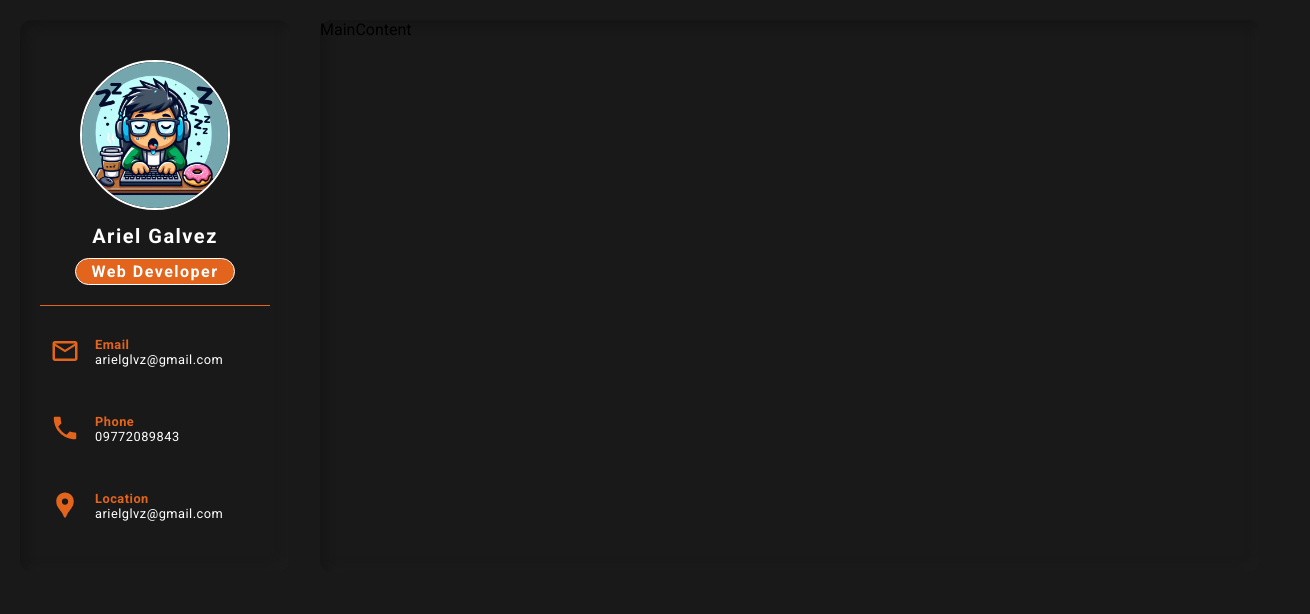
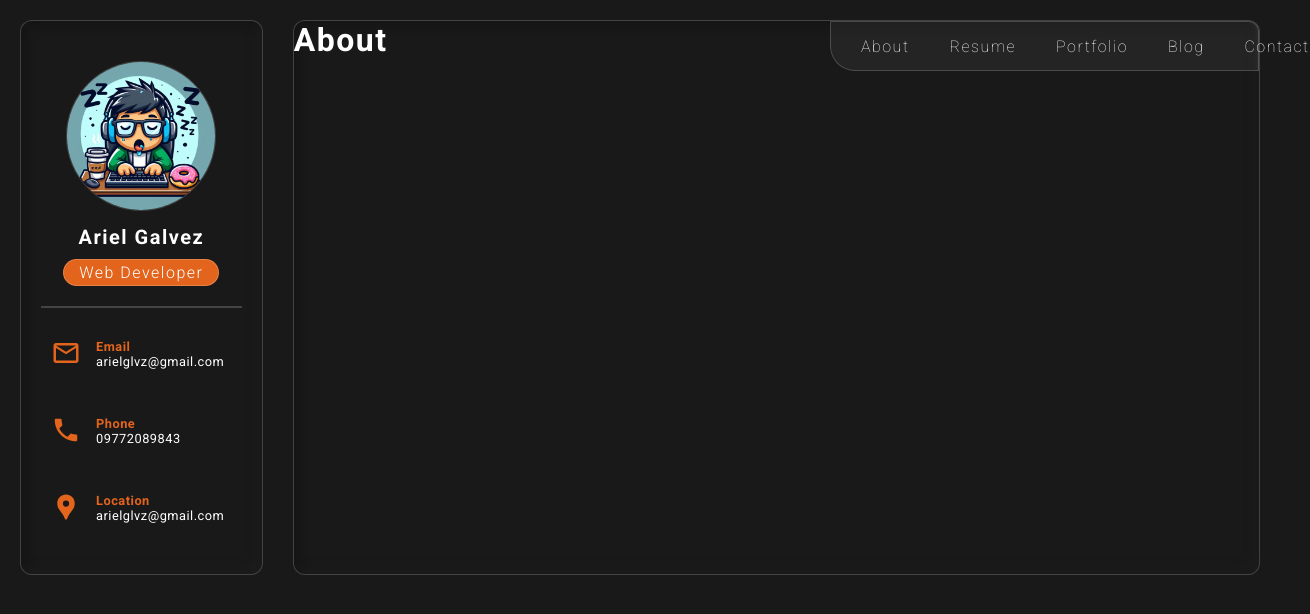
Before and after one commit to ieljohn10/portfolio, a React (Vite) app: page /contact in a window 1280 px wide. Shown: the top 614 px of the page, 1310 px wide, since content can reach past the window. Built offline with nearby package versions, Linux system fonts and the light colour scheme.

Commit message:
feat: added ui

```diff
--- /dev/null
+++ b/src/components/main-content/components/navigation/index.jsx
@@ -0,0 +1,18 @@
+import React from "react"
+import "./navigation.scss"
+
+const Navigation = () => {
+  return (
+    <nav>
+      <ul>
+        <li>About</li>
+        <li>Resume</li>
+        <li>Portfolio</li>
+        <li>Blog</li>
+        <li>Contact</li>
+      </ul>
+    </nav>
+  )
+}
+
+export default Navigation
--- /dev/null
+++ b/src/components/main-content/components/navigation/navigation.scss
@@ -0,0 +1,34 @@
+nav {
+  // position: absolute;
+  // top: 0;
+  // right: 0;
+
+  ul {
+    padding: 10px;
+    min-height: 50px;
+    width: 429px;
+    max-width: 500px;
+    list-style: none;
+    background: rgba(255, 255, 255, 0.05);
+    backdrop-filter: blur(2px);
+    -webkit-backdrop-filter: blur(2px);
+    border-radius: 0 10px 0 25px;
+    border: 0.3px solid rgba(255, 255, 255, 0.18);
+    display: flex;
+    justify-content: space-evenly;
+    align-items: center;
+
+    display: flex;
+    li {
+      letter-spacing: 1.5px;
+      margin: 0 20px;
+      color: #fff;
+      font-weight: lighter;
+
+      &:hover {
+        cursor: pointer;
+        color: #e3651d;
+      }
+    }
+  }
+}
--- a/src/components/main-content/index.tsx
+++ b/src/components/main-content/index.tsx
@@ -1,8 +1,18 @@
 import React from "react"
 import "./main-content..scss"
+import Navigation from "./components/navigation"
 
 const MainContent = () => {
-  return <div className="mainContent">MainContent</div>
+  return (
+    <div className="mainContent">
+      <div className="header">
+        <div className="title">
+          <h1>About</h1>
+        </div>
+        <Navigation />
+      </div>
+    </div>
+  )
 }
 
 export default MainContent
--- a/src/components/main-content/main-content..scss
+++ b/src/components/main-content/main-content..scss
@@ -1,6 +1,30 @@
 .mainContent {
+  // padding: 15px 30px;
+  // position: relative;
   width: 100%;
   border-radius: 12px;
   background: #191919;
   box-shadow: inset 5px 5px 10px #151515, inset -5px -5px 10px #1d1d1d;
+  border: 1px solid rgba(255, 255, 255, 0.18);
+
+  .header {
+    display: flex;
+    justify-content: space-between;
+  }
+  h1 {
+    width: max-content;
+    position: relative;
+    letter-spacing: 1.5px;
+    color: #fff;
+
+    // &::after {
+    //   content: "";
+    //   position: absolute;
+    //   bottom: -15px;
+    //   left: 0;
+    //   height: 5px;
+    //   width: 50px;
+    //   background-color: #e3651d;
+    // }
+  }
 }
--- a/src/components/sidebar/components/sidebar-detail/sidebar-detail.scss
+++ b/src/components/sidebar/components/sidebar-detail/sidebar-detail.scss
@@ -10,9 +10,6 @@
     display: flex;
     align-items: center;
     justify-content: center;
-    // border-radius: 100%;
-    // background: #191919;
-    // box-shadow: inset 5px -5px 10px #141414, inset -5px 5px 10px #1e1e1e;
 
     .icon_container {
       padding: 5px;
@@ -31,8 +28,6 @@
     }
 
     .desc {
-      // padding: 2.5px 5px;
-      // background-color: #3c3c3c;
       color: #fff;
     }
   }
--- a/src/components/sidebar/components/user/user.scss
+++ b/src/components/sidebar/components/user/user.scss
@@ -8,7 +8,7 @@
     height: 150px;
     width: 150px;
     border-radius: 100%;
-    border: 2px solid #fff;
+    border: 1px solid rgba(255, 255, 255, 0.18);
   }
 
   .profileDetails {
@@ -23,8 +23,8 @@
       padding: 3px 15px;
       border-radius: 20px;
       background-color: #e3651d;
-      border: 1px solid #ffffff;
-      font-weight: 700;
+      border: 1px solid rgba(255, 255, 255, 0.18);
+      font-weight: 300;
       color: #fff;
 
       .position {
--- a/src/components/sidebar/sidebar.scss
+++ b/src/components/sidebar/sidebar.scss
@@ -3,15 +3,10 @@
   border-radius: 8px;
   width: 305px;
   height: max-content;
-  // background: rgba(25, 25, 25, 0.2);
-  // border-radius: 16px;
-  // box-shadow: 0 4px 30px rgba(0, 0, 0, 0.1);
-  // backdrop-filter: blur(5px);
-  // -webkit-backdrop-filter: blur(5px);
-  // border: 1px solid rgba(255, 255, 255, 0.3);
   border-radius: 12px;
   background: #191919;
   box-shadow: inset 5px 5px 10px #151515, inset -5px -5px 10px #1d1d1d;
+  border: 1px solid rgba(255, 255, 255, 0.18);
 
   .content {
     padding: 30px 10px;
@@ -20,9 +15,8 @@
 
     .divider {
       margin: 20px auto;
-      height: 1px;
-      background-color: #e3651d;
-      width: 230px;
+      width: 100%;
+      border: 1px solid rgba(255, 255, 255, 0.18);
     }
 
     .personal_details {
```
Also changed, not shown: src/index.scss (+0 -17 lines).
